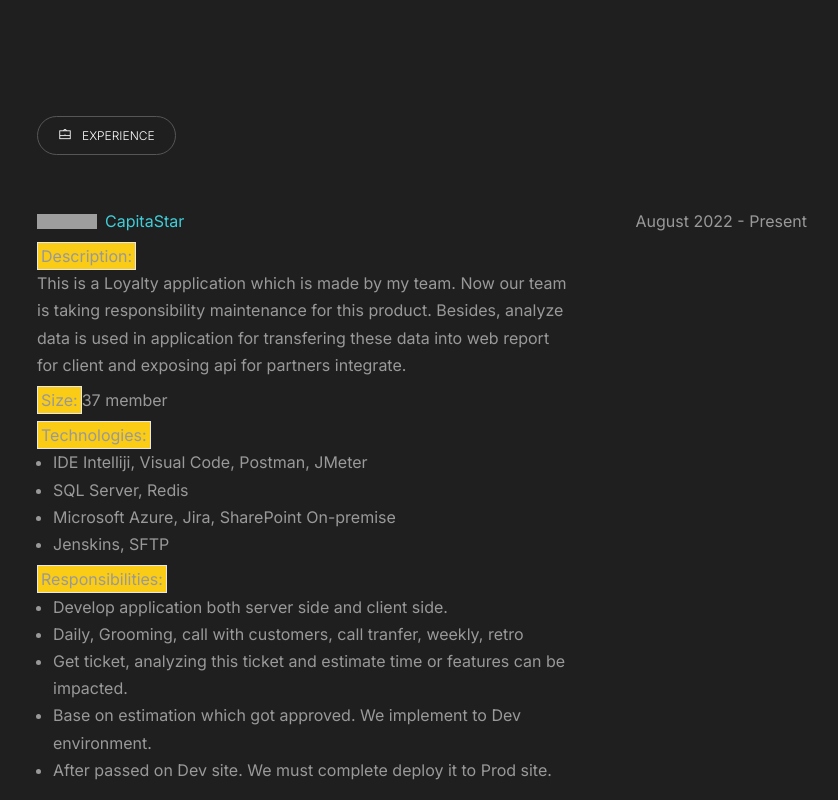
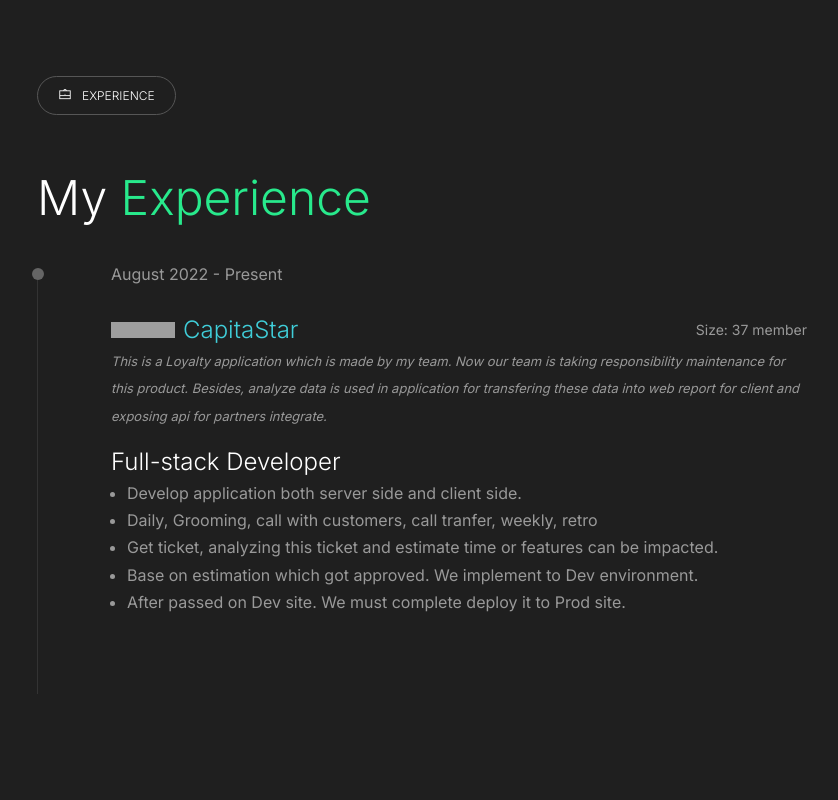
Before and after one commit to BevisDev/my-bio, a React (Create React App) app: page /my-bio.github.io/my-cv in a window 1280 px wide. Shown: the part 1280-2080 px from the top of the page, without its empty margins (383-1221 px from the left). Built offline with nearby package versions, Linux system fonts and the light colour scheme; grey boxes are pictures that could not be loaded.

Commit message:
created projectCard

```diff
--- a/src/components/mycv/ExperienceCV.js
+++ b/src/components/mycv/ExperienceCV.js
@@ -1,87 +1,22 @@
-import STAR from "../../assets/icon/start-94.png";
 import { CV_EXPERIENCE_ID } from "../../constant/Const";
-import { CAPITASTAR_PATH } from "../../constant/PathConst";
+import CapitaStarCard from "../project/CapitaStarCard";
 
 const ExperienceCV = () => {
   return (
-    <section id={CV_EXPERIENCE_ID} className="py-[90px] h-[100vh]">
+    <section id={CV_EXPERIENCE_ID} className="py-[50px]">
       <div className="cv-main-container">
         <div className="cv-main-section-container">
-          <div className="text-[12px] text-white font-light border-[1px] border-solid border-[#565656] rounded-[30px] px-[20px] py-[5px] mb-[53px] inline-flex items-center">
-            <i className="las la-briefcase text-[14px] mr-[10px] mb-[1px]"></i>
-            EXPERIENCE
+          <div className="experience-header">
+            <div className="text-[12px] text-white font-light border-[1px] border-solid border-[#565656] rounded-[30px] px-[20px] py-[5px] mb-[53px] inline-flex items-center">
+              <i className="las la-briefcase text-[14px] mr-[10px] mb-[1px]"></i>
+              EXPERIENCE
+            </div>
+            <div className="text-[48px] leading-[60px] text-white font-light mb-[33px]">
+              My <span className="text-primary">Experience</span>
+            </div>
           </div>
-          <div className="project_1">
-            <div className="mb-2 flex justify-between">
-              <div className="flex-items-center gap-2">
-                <div className="star-icons flex-items-center">
-                  <img className="image" src={STAR} alt="STAR" />
-                  <img className="image" src={STAR} alt="STAR" />
-                  <img className="image" src={STAR} alt="STAR" />
-                </div>
-                <h3 className="text-[#40ced9]">
-                  <a href={CAPITASTAR_PATH} target="blank">
-                    CapitaStar
-                  </a>
-                </h3>
-              </div>
-              <div className="joined">August 2022 - Present</div>
-            </div>
-            <div className="pr-[15rem]">
-              <div className="description mb-2">
-                <span className="border-[1px] bg-yellow-400 p-[3px]">
-                  Description:
-                </span>
-                <p>
-                  This is a Loyalty application which is made by my team. Now
-                  our team is taking responsibility maintenance for this
-                  product. Besides, analyze data is used in application for
-                  transfering these data into web report for client and exposing
-                  api for partners integrate.
-                </p>
-              </div>
-              <div className="description mb-2">
-                <span className="border-[1px] bg-yellow-400 p-[3px]">
-                  Size:
-                </span>
-                <span>37 member</span>
-              </div>
-              <div className="description mb-2">
-                <span className="border-[1px] bg-yellow-400 p-[3px]">
-                  Technologies:
-                </span>
-                <ul className="list-disc pl-4">
-                  <li>IDE Intelliji, Visual Code, Postman, JMeter</li>
-                  <li>SQL Server, Redis</li>
-                  <li>Microsoft Azure, Jira, SharePoint On-premise</li>
-                  <li>Jenskins, SFTP</li>
-                </ul>
-              </div>
-              <div className="description mb-2">
-                <span className="border-[1px] bg-yellow-400 p-[3px]">
-                  Responsibilities:
-                </span>
-                <ul className="list-disc pl-4">
-                  <li>Develop application both server side and client side.</li>
-                  <li>
-                    Daily, Grooming, call with customers, call tranfer, weekly,
-                    retro
-                  </li>
-                  <li>
-                    Get ticket, analyzing this ticket and estimate time or
-                    features can be impacted.
-                  </li>
-                  <li>
-                    Base on estimation which got approved. We implement to Dev
-                    environment.
-                  </li>
-                  <li>
-                    After passed on Dev site. We must complete deploy it to Prod
-                    site.
-                  </li>
-                </ul>
-              </div>
-            </div>
+          <div className="cv-project">
+            <CapitaStarCard />
           </div>
         </div>
       </div>
--- a/src/components/mycv/HomeCV.js
+++ b/src/components/mycv/HomeCV.js
@@ -10,8 +10,8 @@
             </div>
             <h1 className="text-[78px] text-white leading-[90px] tracking-[-0.2px] mb-11">
               Hi there 👋, I'm {""}
-              <span className="text-[#28e98c]">Truong Thanh Binh</span>,
-              Software Developer
+              <span className="text-primary">Truong Thanh Binh</span>, Software
+              Developer
             </h1>
           </section>
           <p className="max-w-[500px] mb-[31px]">
--- a/src/components/mycv/SideBarProfileCV.js
+++ b/src/components/mycv/SideBarProfileCV.js
@@ -22,7 +22,7 @@
         <div>District 7, Ho Chi Minh City, VietNam.</div>
       </div>
       <SocialDashBoard eleDOM={UL_SOCIAL_CV} />
-      <div className="flex-center text-white bg-[#28e98c] border-[1px] border-solid border-[#565656] rounded-[30px] p-2 gap-2">
+      <div className="flex-center text-white bg-primary border-[1px] border-solid border-[#565656] rounded-[30px] p-2 gap-2">
         <i class="las la-phone-volume text-[25px]"></i>
         <span className="">+84 901 850 057</span>
       </div>
--- /dev/null
+++ b/src/components/project/CapitaStarCard.js
@@ -0,0 +1,57 @@
+import STAR from "../../assets/icon/start-94.png";
+import { CAPITASTAR_PATH } from "../../constant/PathConst";
+
+const CapitaStarCard = () => {
+  return (
+    <section className="capitaStar-card pl-[74px] pb-[68px] relative">
+      <div className="joined-date mb-7">August 2022 - Present</div>
+      <div className="mb-[5px] flex items-center justify-between">
+        <div className="flex-items-center gap-2">
+          <div className="star-icons flex-items-center">
+            <img className="image" src={STAR} alt="STAR" />
+            <img className="image" src={STAR} alt="STAR" />
+            <img className="image" src={STAR} alt="STAR" />
+          </div>
+          <span className="text-[#40ced9] text-[24px] font-light">
+            <a href={CAPITASTAR_PATH} target="blank">
+              CapitaStar
+            </a>
+          </span>
+        </div>
+        <div className="text-[14px]">
+          <span>Size: 37 member</span>
+        </div>
+      </div>
+      <p className="text-[13px] mb-[18px]">
+        <i>
+          This is a Loyalty application which is made by my team. Now our team
+          is taking responsibility maintenance for this product. Besides,
+          analyze data is used in application for transfering these data into
+          web report for client and exposing api for partners integrate.
+        </i>
+      </p>
+      <div className="text-[24px] text-white font-light mb-[5px]">
+        Full-stack Developer
+      </div>
+      <ul className="list-disc pl-4">
+        <li>Develop application both server side and client side.</li>
+        <li>
+          Daily, Grooming, call with customers, call tranfer, weekly, retro
+        </li>
+        <li>
+          Get ticket, analyzing this ticket and estimate time or features can be
+          impacted.
+        </li>
+        <li>
+          Base on estimation which got approved. We implement to Dev
+          environment.
+        </li>
+        <li>
+          After passed on Dev site. We must complete deploy it to Prod site.
+        </li>
+      </ul>
+    </section>
+  );
+};
+
+export default CapitaStarCard;
--- a/src/index.scss
+++ b/src/index.scss
@@ -83,6 +83,29 @@
     @apply absolute top-[50%] right-[-3px] w-[10px] h-[10px] bg-[#404042] mt-[-5px];
   }
 
+  .capitaStar-card::before {
+    content: "";
+    background-color: #656565;
+    width: 12px;
+    height: 12px;
+    position: absolute;
+    left: -5px;
+    top: 7px;
+    border-radius: 50%;
+    transition: 0.3s;
+  }
+
+  .capitaStar-card::after {
+    content: "";
+    background-color: #333333;
+    width: 1px;
+    height: 100%;
+    position: absolute;
+    left: 0;
+    top: 10px;
+    z-index: -1;
+  }
+
   /* 03: ========================================== MY MOVIE ==========================================*/
 
   .container-1280 {
@@ -105,7 +128,7 @@
   }
 
   .star-icons {
-    @apply h-[15px];
+    @apply h-[16px];
   }
 
   #my-todo {
--- a/tailwind.config.js
+++ b/tailwind.config.js
@@ -7,8 +7,8 @@
         sans: ["Inter", "sans-serif"],
       },
       colors: {
-        primary: "#F62682",
-        second: "#f7f5f2",
+        primary: "#28e98c",
+        second: "#F62682",
         thirth: "#222438",
         fourth: "#323239",
       },
```
